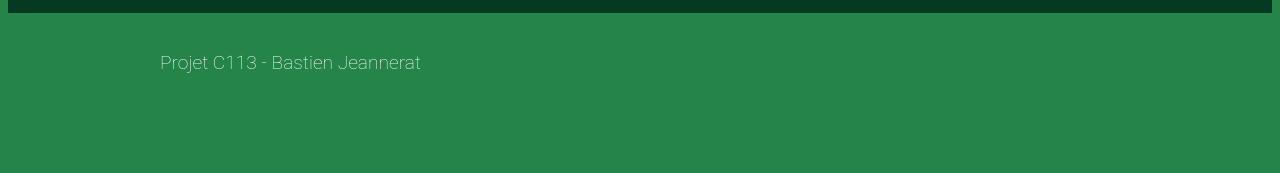
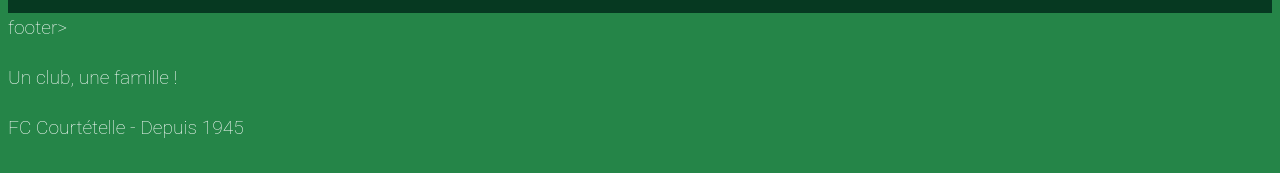
Before and after one commit to Bastien-Jeannerat/c113-projet-jeannerat-bastien, a plain HTML site: page matchs.html in a window 1280 px wide. Shown: the part 127-300 px from the top of the page. Drawn offline with Linux system fonts and the light colour scheme; a web font is replaced by a local one.

Commit message:
Modif. footer

```diff
--- a/matchs.html
+++ b/matchs.html
@@ -20,8 +20,9 @@
     </nav>
 </header>
 
-<footer>
-    <p>Projet C113 - Bastien Jeannerat</p>
+footer>
+<p>Un club, une famille !</p>
+<p>FC Courtételle - Depuis 1945</p>
 </footer>
 
 </body>
```
Also changed, not shown: contact.html (+6 -1 lines), equipes.html (+3 -2 lines), index.html (+2 -1 lines).
